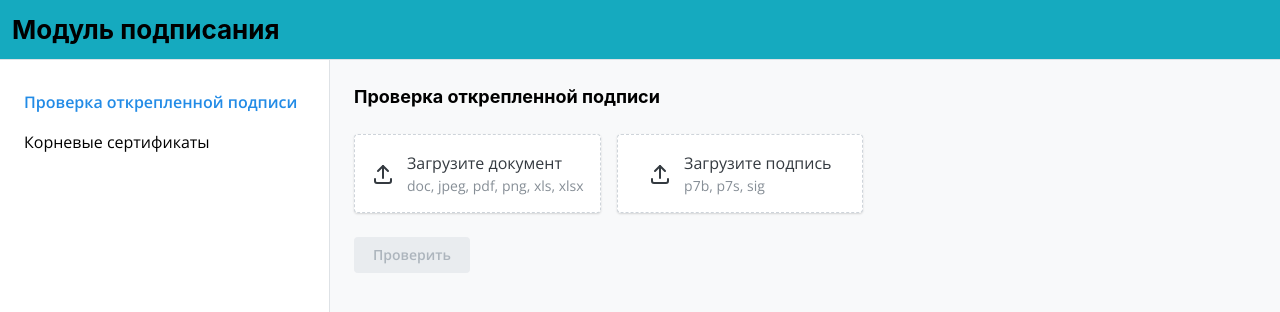
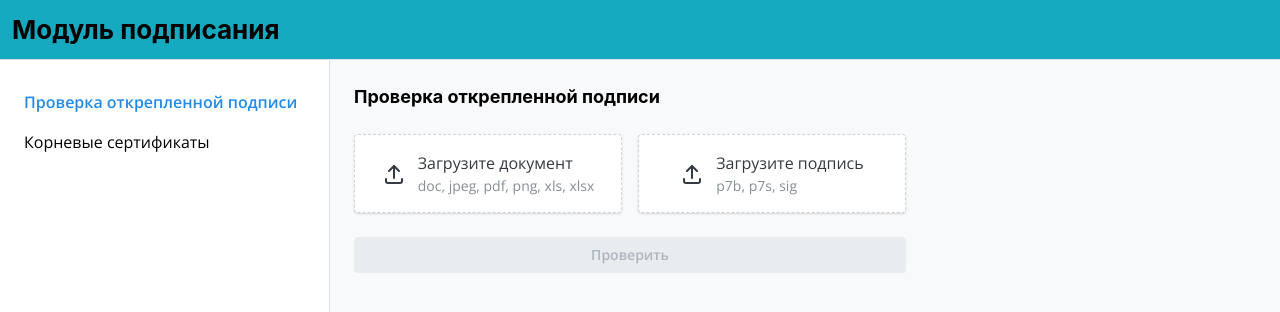
Before and after one commit to ialiev685/signing_module, a React (Vite) app in the folder web_module/: page /verificationSignature in a window 1280 px wide. Shown: the top 312 px of the page. Built offline with nearby package versions, Linux system fonts and the light colour scheme.

Commit message:
интегрировал карточку сертификата

```diff
--- a/web_module/src/pages/verification.tsx
+++ b/web_module/src/pages/verification.tsx
@@ -1,27 +1,40 @@
+import { CardInfo } from "@/components/card-info";
+import type { ResponseDataModelVerificationModel } from "@/services/Api";
 import { api } from "@/services/client";
 import { UploadFile } from "@components/upload-file";
 import { Title, Flex, Button, SimpleGrid } from "@mantine/core";
 import { useState } from "react";
+import { getCertificateContentBar } from "./lib";
 
 export const Verification = () => {
   const [documents, setDocuments] = useState<File[] | undefined>(undefined);
   const [signatures, setSignatures] = useState<File[] | undefined>(undefined);
-  // const [decodedData, setDecodedData] = useState<File[] | undefined>(undefined);
+  const [decodedData, setDecodedData] =
+    useState<ResponseDataModelVerificationModel["data"]>(undefined);
+  const [error, setError] = useState<string | undefined>(undefined);
 
   const handleVerification = async () => {
     if (!documents?.length || !signatures?.length) return;
 
+    try {
       const { data } = await api.verifySignatureApiV1VerifySignaturePost({
         detached_signature: signatures[0],
         document: documents[0],
       });
-
-    console.log("result", data);
+      setDecodedData(data.data);
+    } catch (error: unknown) {
+      if (typeof error === "string") {
+        setError(error);
+      }
+    }
   };
 
-  return (
-    <Flex gap={24} direction="column" align="flex-start">
-      <Title order={4}>Проверка открепленной подписи</Title>
+  const content = decodedData ? (
+    <CardInfo
+      title="Информация о сертификате"
+      contentBar={getCertificateContentBar(decodedData)}
+    />
+  ) : (
     <SimpleGrid cols={2}>
       <UploadFile
         files={documents}
@@ -36,6 +49,12 @@ export const Verification = () => {
         onChange={setSignatures}
       />
     </SimpleGrid>
+  );
+
+  return (
+    <Flex gap={24} direction="column">
+      <Title order={4}>Проверка открепленной подписи</Title>
+      {content}
       <Button
         disabled={!documents || !signatures}
         color="teal"
```
Lines whose indentation alone changed are shown as unchanged.
